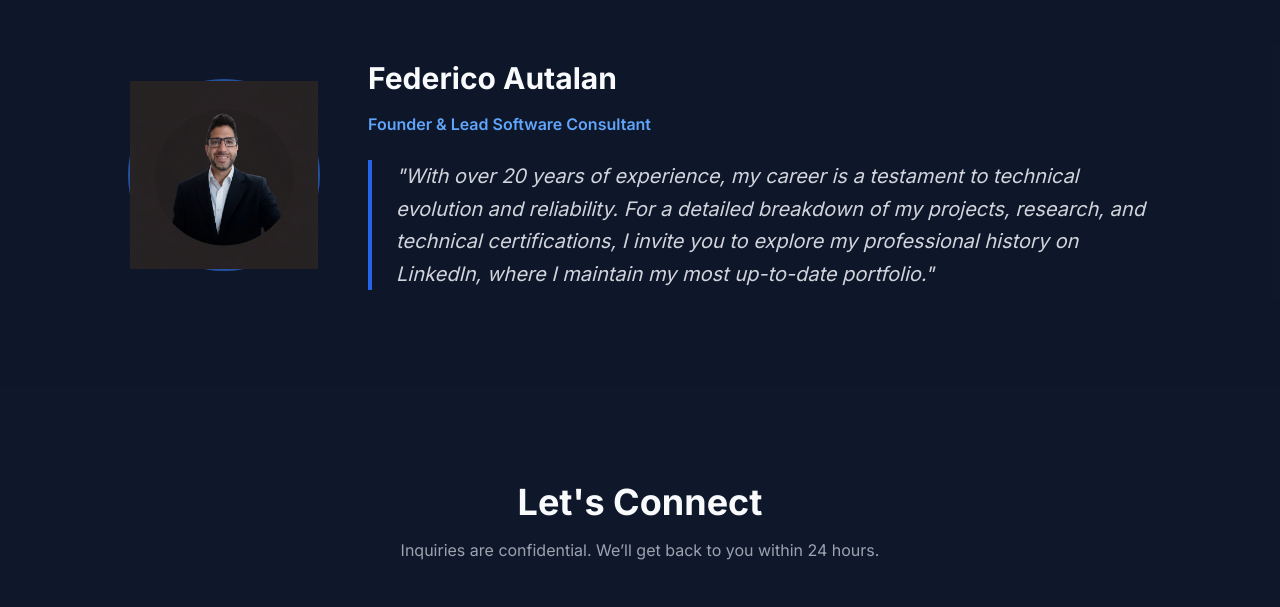
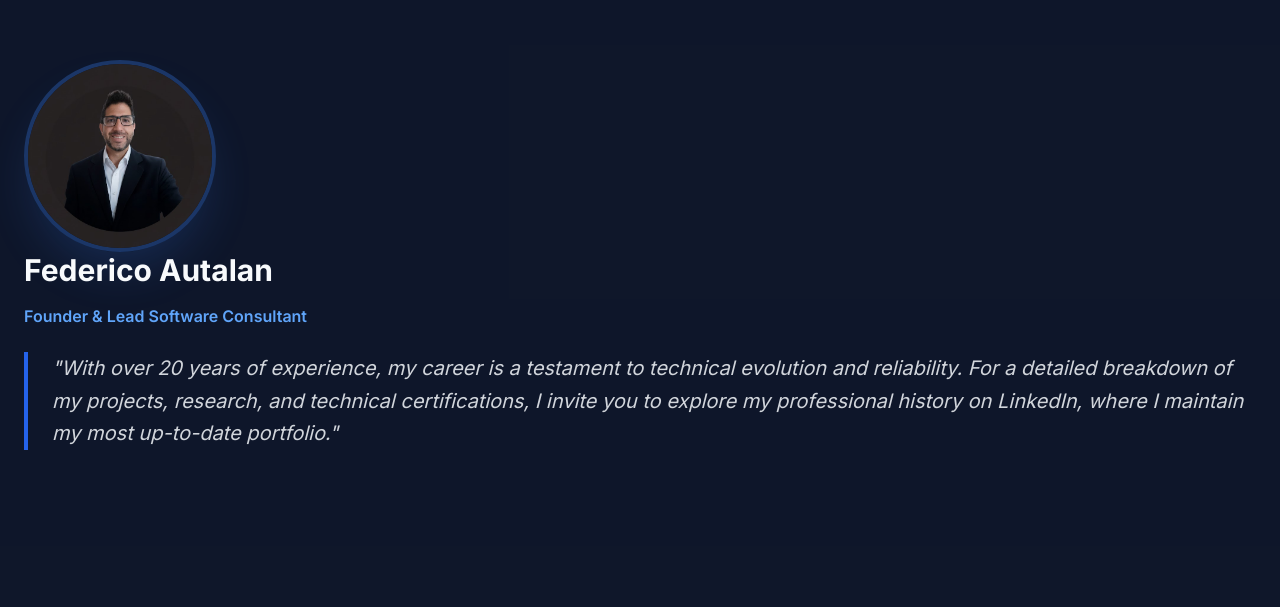
Before and after one commit to sistemasjavadoo/kayak-consulting, a plain HTML site: page index.html in a window 1280 px wide. Shown: the part 1226-1833 px from the top of the page. Drawn offline with nearby package versions, Linux system fonts and the light colour scheme.

Commit message:
Update index.html

```diff
--- a/index.html
+++ b/index.html
@@ -53,14 +53,16 @@
         </div>
     </section>
 
-    <section class="py-24 bg-slate-900/50 px-6">
-        <div class="max-w-5xl mx-auto flex flex-col md:flex-row items-center gap-12">
-            <div class="w-48 h-48 rounded-full bg-blue-900/30 border-2 border-blue-500/50 flex items-center justify-center text-6xl">
+        <section class="py-24 bg-slate-900/50 px-6">
+    <div class="w-48 h-48 rounded-full border-4 border-blue-500/30 overflow-hidden shadow-2xl shadow-blue-500/20 mx-auto md:mx-0">
         <img
-        src="https://raw.githubusercontent.com/sistemasjavadoo/kayak-consulting/main/my_profile.jpg"
-        alt="Federico Autalan"
-        class="w-full h-full object-cover">
-            </div>
+            src="https://raw.githubusercontent.com/sistemasjavadoo/kayak-consulting/main/my_profile.jpg"
+            alt="Federico Autalan"
+            class="w-full h-full object-cover object-center scale-110"
+        >
+    </div>
+
+
             <div class="flex-1">
                 <h2 class="text-3xl font-bold mb-4">Federico Autalan</h2>
                 <p class="text-blue-400 font-semibold mb-6">Founder & Lead Software Consultant</p>
```
